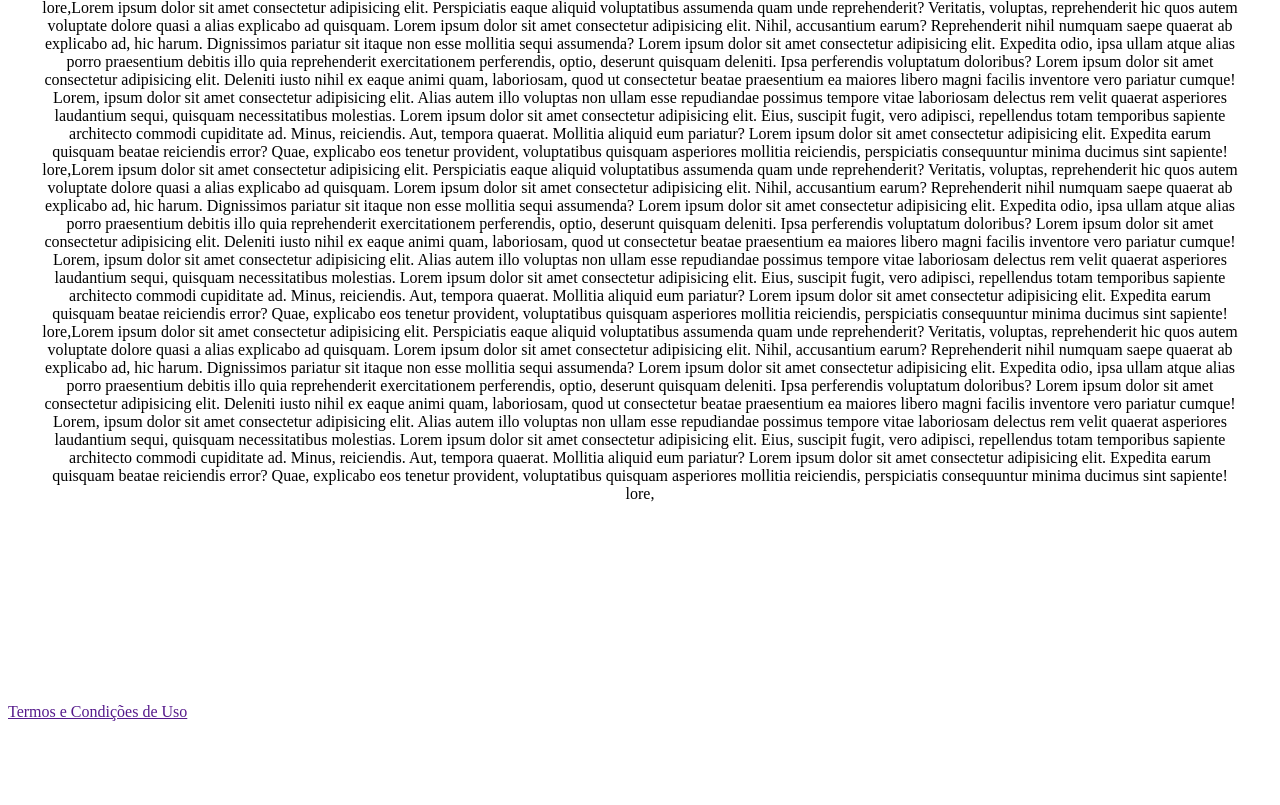
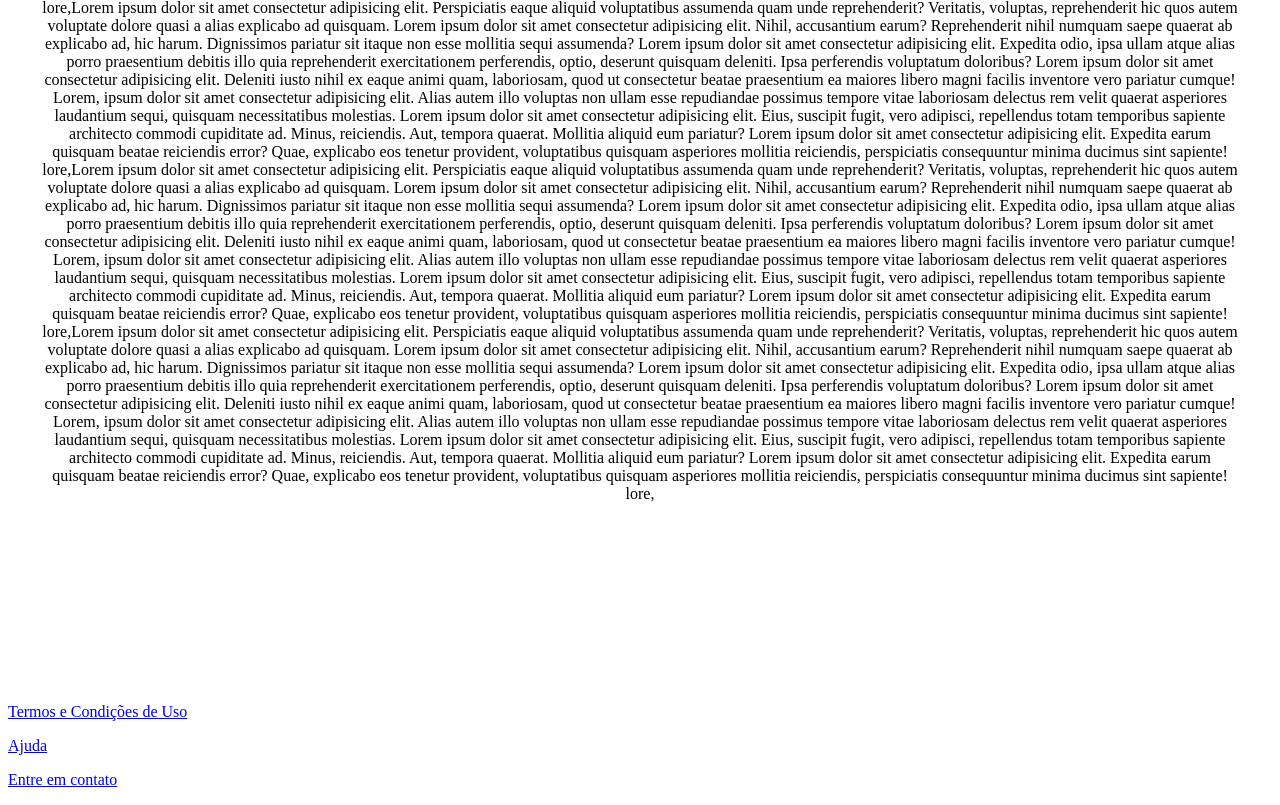
Before and after one commit to Renan0eng/Exercicios-Faculdade, a plain HTML site: page index.html in a window 1280 px wide. Shown: the part 6910-7715 px from the top of the page. Before the commit the page ends 7647 px from the top, so only its background shows below. Drawn offline with Linux system fonts and the light colour scheme.

Commit message:
Update index.html

```diff
--- a/index.html
+++ b/index.html
@@ -333,9 +333,9 @@ ul.tree li:last-child:before {
 
     <footer>
         <div>
-            <p><a href="">Termos e Condições de Uso</a></p>
-            <p><a href=""></a></p>
-            <p><a href=""></a></p>
+            <p><a href="https://www.google.com.br/" target="_blank">Termos e Condições de Uso</a></p>
+            <p><a href="https://www.google.com.br/" target="_blank">Ajuda</a></p>
+            <p><a href="https://www.google.com.br/" target="_blank">Entre em contato</a></p>
         </div>
     </footer>
 
```
